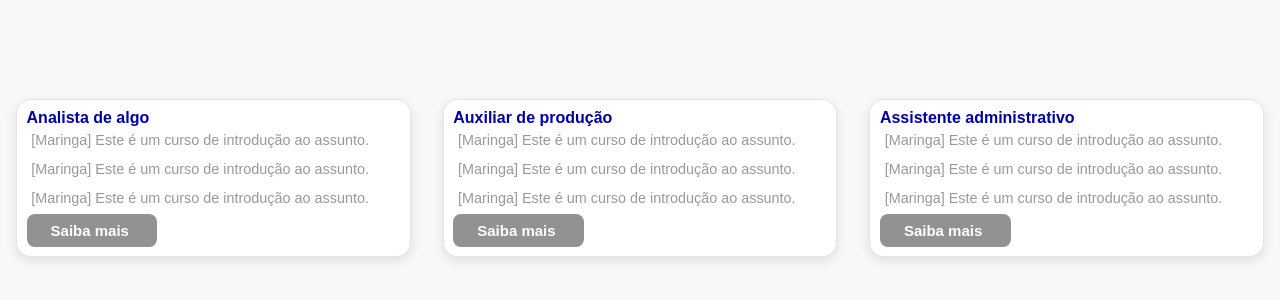
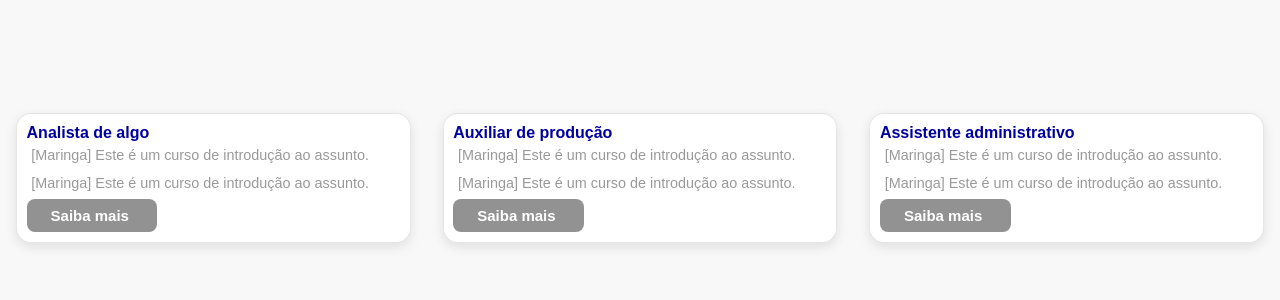
Before and after one commit to heitormaquira/vagas, a plain HTML site: page index.html in a window 1280 px wide. Shown: the part 222-522 px from the top of the page. Drawn offline with nearby package versions, Linux system fonts and the light colour scheme.

Commit message:
Update index.html

```diff
--- a/index.html
+++ b/index.html
@@ -25,13 +25,11 @@
                     <h2 class="card__name">Analista de algo</h2>
                     <p class="card__description">[Maringa] Este é um curso de introdução ao assunto.</p>
                     <p class="card__description">[Maringa] Este é um curso de introdução ao assunto.</p>
-                    <p class="card__description">[Maringa] Este é um curso de introdução ao assunto.</p>
                     <a href="https://maquira.com.br" class="card__button" target="_blank">Saiba mais</a>
                 </article>
 
                 <article class="card__article swiper-slide">
                     <h2 class="card__name">Auxiliar de produção</h2>
-                    <p class="card__description">[Maringa] Este é um curso de introdução ao assunto.</p>
                     <p class="card__description">[Maringa] Este é um curso de introdução ao assunto.</p>
                     <p class="card__description">[Maringa] Este é um curso de introdução ao assunto.</p>
                     <a href="https://maquira.com.br" class="card__button" target="_blank">Saiba mais</a>
@@ -41,13 +39,11 @@
                     <h2 class="card__name">Assistente administrativo</h2>
                     <p class="card__description">[Maringa] Este é um curso de introdução ao assunto.</p>
                     <p class="card__description">[Maringa] Este é um curso de introdução ao assunto.</p>
-                    <p class="card__description">[Maringa] Este é um curso de introdução ao assunto.</p>
                     <a href="https://maquira.com.br" class="card__button" target="_blank">Saiba mais</a>
                 </article>
 
                 <article class="card__article swiper-slide">
                     <h2 class="card__name">Aprendiz</h2>
-                    <p class="card__description">[Maringa] Este é um curso de introdução ao assunto.</p>
                     <p class="card__description">[Maringa] Este é um curso de introdução ao assunto.</p>
                     <p class="card__description">[Maringa] Este é um curso de introdução ao assunto.</p>
                     <a href="https://maquira.com.br" class="card__button" target="_blank">Saiba mais</a>
```
